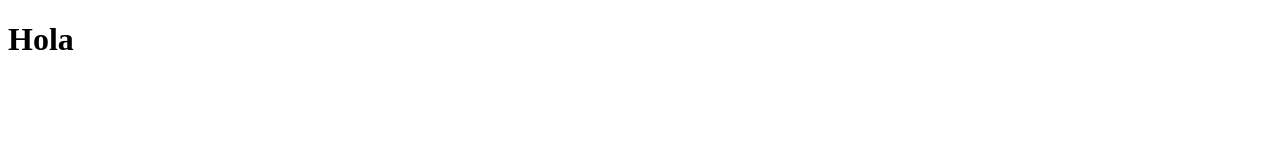
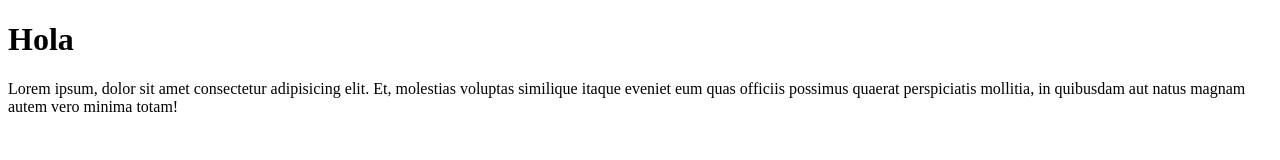
Before and after one commit to lunamoran99/mi_repositorio, a plain HTML site: page otro.html in a window 1280 px wide. Drawn offline with Linux system fonts and the light colour scheme.

Commit message:
agregamos parrafo

```diff
--- a/otro.html
+++ b/otro.html
@@ -10,6 +10,7 @@
 
 <body>
     <h1> Hola </h1>
+    <p> Lorem ipsum, dolor sit amet consectetur adipisicing elit. Et, molestias voluptas similique itaque eveniet eum quas officiis possimus quaerat perspiciatis mollitia, in quibusdam aut natus magnam autem vero minima totam!</p>
 
 </body>
 
```
